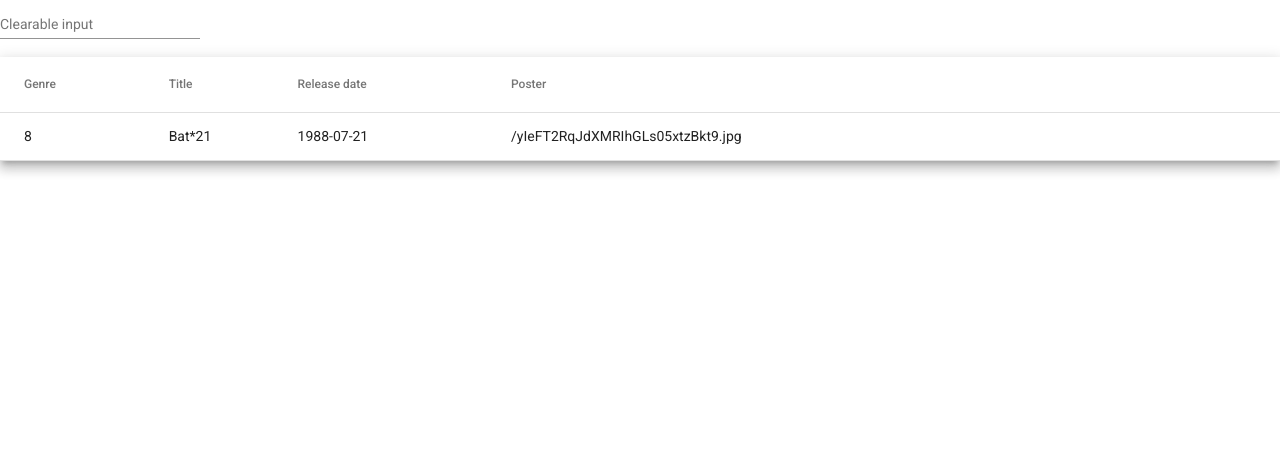
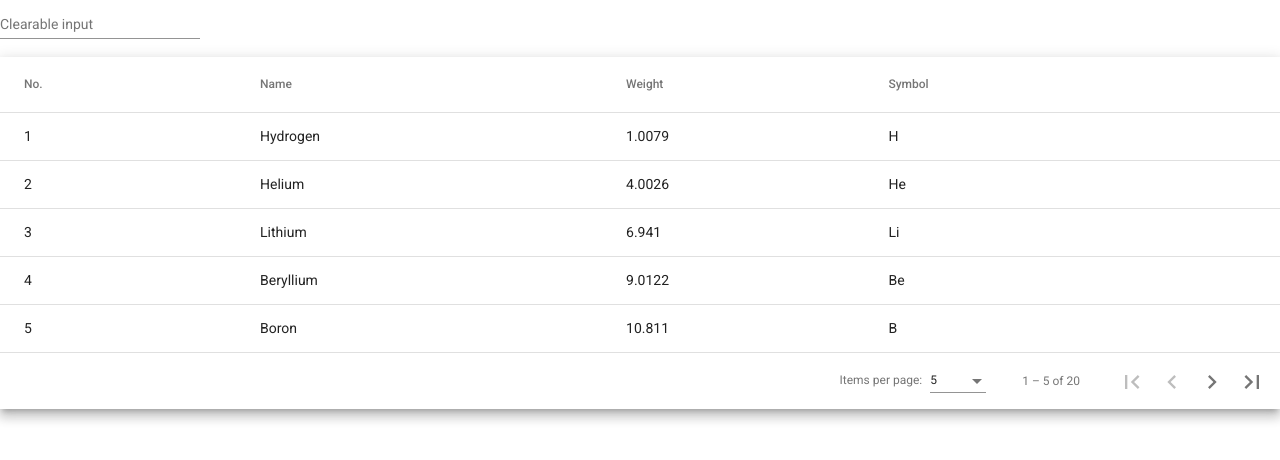
Before and after one commit to pixrael/tmdb, an Angular app in the folder tmdb/: page / in a window 1280 px wide. Shown: the top 460 px of the page. Built offline with nearby package versions, Linux system fonts and the light colour scheme.

Commit message:
added table with paginator

```diff
--- a/tmdb/src/app/app.module.ts
+++ b/tmdb/src/app/app.module.ts
@@ -9,6 +9,7 @@
 import { MatInputModule } from '@angular/material/input';
 import { MatButtonModule } from '@angular/material/button';
 import { MatIconModule } from '@angular/material/icon';
+import { MatPaginatorModule } from '@angular/material/paginator';
 import { ReactiveFormsModule } from '@angular/forms';
 
 
@@ -32,6 +33,7 @@
     MatTableModule,
     MatInputModule,
     MatIconModule,
+    MatPaginatorModule,
     ReactiveFormsModule
   ],
   providers: [],
--- a/tmdb/src/app/movie-results/movie-results.component.html
+++ b/tmdb/src/app/movie-results/movie-results.component.html
@@ -1,32 +1,33 @@
-<table mat-table [dataSource]="dataSource" class="mat-elevation-z8">
-
-   <!--- Note that these columns can be defined in any order.
-         The actual rendered columns are set as a property on the row definition" -->
+<div class="mat-elevation-z8">
+   <table mat-table [dataSource]="dataSource">
 
      <!-- Position Column -->
-   <ng-container matColumnDef="genreId">
-      <th mat-header-cell *matHeaderCellDef> Genre </th>
-      <td mat-cell *matCellDef="let element"> {{element.genreId}} </td>
+      <ng-container matColumnDef="position">
+       <th mat-header-cell *matHeaderCellDef> No. </th>
+       <td mat-cell *matCellDef="let element"> {{element.position}} </td>
      </ng-container>
 
      <!-- Name Column -->
-   <ng-container matColumnDef="title">
-      <th mat-header-cell *matHeaderCellDef> Title </th>
-      <td mat-cell *matCellDef="let element"> {{element.title}} </td>
+     <ng-container matColumnDef="name">
+       <th mat-header-cell *matHeaderCellDef> Name </th>
+       <td mat-cell *matCellDef="let element"> {{element.name}} </td>
      </ng-container>
 
      <!-- Weight Column -->
-   <ng-container matColumnDef="releaseDate">
-      <th mat-header-cell *matHeaderCellDef> Release date </th>
-      <td mat-cell *matCellDef="let element"> {{element.releaseDate}} </td>
+     <ng-container matColumnDef="weight">
+       <th mat-header-cell *matHeaderCellDef> Weight </th>
+       <td mat-cell *matCellDef="let element"> {{element.weight}} </td>
      </ng-container>
 
      <!-- Symbol Column -->
-   <ng-container matColumnDef="poster">
-      <th mat-header-cell *matHeaderCellDef> Poster </th>
-      <td mat-cell *matCellDef="let element"> {{element.poster}} </td>
+     <ng-container matColumnDef="symbol">
+       <th mat-header-cell *matHeaderCellDef> Symbol </th>
+       <td mat-cell *matCellDef="let element"> {{element.symbol}} </td>
      </ng-container>
 
      <tr mat-header-row *matHeaderRowDef="displayedColumns"></tr>
      <tr mat-row *matRowDef="let row; columns: displayedColumns;"></tr>
    </table>
+
+   <mat-paginator [pageSizeOptions]="[5, 10, 20]" showFirstLastButtons></mat-paginator>
+ </div>
--- a/tmdb/src/app/movie-results/movie-results.component.ts
+++ b/tmdb/src/app/movie-results/movie-results.component.ts
@@ -1,24 +1,40 @@
-import { Component, OnInit } from '@angular/core';
+import { Component, OnInit, ViewChild, AfterViewInit } from '@angular/core';
 import { MovieDataService } from '../services/movie-data/movie-data.service';
 
 import { filter } from 'rxjs/operators';
 
 import * as _ from 'lodash';
+import { MatTableDataSource } from '@angular/material/table';
+import { MatPaginator } from '@angular/material/paginator';
 
-export interface ResultElement {
-  title: string;
-  releaseDate: string;
-  poster: string;
-  genreId: number;
-  genreIds: number[];
+export interface PeriodicElement {
+  name: string;
+  position: number;
+  weight: number;
+  symbol: string;
 }
 
-const ELEMENT_DATA: ResultElement[] = [
-  {
-    releaseDate: '1988-07-21',
-    title: 'Bat*21', poster: '/yIeFT2RqJdXMRIhGLs05xtzBkt9.jpg', genreId: 8, genreIds: [1, 2]
-  },
-
+const ELEMENT_DATA: PeriodicElement[] = [
+  { position: 1, name: 'Hydrogen', weight: 1.0079, symbol: 'H' },
+  { position: 2, name: 'Helium', weight: 4.0026, symbol: 'He' },
+  { position: 3, name: 'Lithium', weight: 6.941, symbol: 'Li' },
+  { position: 4, name: 'Beryllium', weight: 9.0122, symbol: 'Be' },
+  { position: 5, name: 'Boron', weight: 10.811, symbol: 'B' },
+  { position: 6, name: 'Carbon', weight: 12.0107, symbol: 'C' },
+  { position: 7, name: 'Nitrogen', weight: 14.0067, symbol: 'N' },
+  { position: 8, name: 'Oxygen', weight: 15.9994, symbol: 'O' },
+  { position: 9, name: 'Fluorine', weight: 18.9984, symbol: 'F' },
+  { position: 10, name: 'Neon', weight: 20.1797, symbol: 'Ne' },
+  { position: 11, name: 'Sodium', weight: 22.9897, symbol: 'Na' },
+  { position: 12, name: 'Magnesium', weight: 24.305, symbol: 'Mg' },
+  { position: 13, name: 'Aluminum', weight: 26.9815, symbol: 'Al' },
+  { position: 14, name: 'Silicon', weight: 28.0855, symbol: 'Si' },
+  { position: 15, name: 'Phosphorus', weight: 30.9738, symbol: 'P' },
+  { position: 16, name: 'Sulfur', weight: 32.065, symbol: 'S' },
+  { position: 17, name: 'Chlorine', weight: 35.453, symbol: 'Cl' },
+  { position: 18, name: 'Argon', weight: 39.948, symbol: 'Ar' },
+  { position: 19, name: 'Potassium', weight: 39.0983, symbol: 'K' },
+  { position: 20, name: 'Calcium', weight: 40.078, symbol: 'Ca' },
 ];
 
 @Component({
@@ -26,16 +42,24 @@
   templateUrl: './movie-results.component.html',
   styleUrls: ['./movie-results.component.scss']
 })
-export class MovieResultsComponent implements OnInit {
-  displayedColumns: string[] = ['genreId', 'title', 'releaseDate', 'poster'];
-  dataSource = ELEMENT_DATA;
+export class MovieResultsComponent implements OnInit, AfterViewInit {
+
+  displayedColumns: string[] = ['position', 'name', 'weight', 'symbol'];
+  dataSource = new MatTableDataSource<PeriodicElement>(ELEMENT_DATA);
+
+  @ViewChild(MatPaginator) paginator: MatPaginator;
+
+
+
+  // displayedColumns: string[] = ['genreId', 'title', 'releaseDate', 'poster'];
+
 
   genresIds = [28, 12, 16, 35, 80, 99, 18, 10751, 14, 36, 27]; // this should como its own request
 
   constructor(private movieDataService: MovieDataService) { }
 
   ngOnInit(): void {
-    this.movieDataService.getMovies$().pipe(filter(movies => !!movies)).subscribe(movies => {
+    /* this.movieDataService.getMovies$().pipe(filter(movies => !!movies)).subscribe(movies => {
 
       const movs = movies.results.map(movie => {
         return {
@@ -46,13 +70,16 @@
         };
       });
 
-
-
       this.dataSource = this.groupByGenreIds(this.genresIds, movs);
 
-    });
+    }); */
 
   }
+
+  ngAfterViewInit(): void {
+    this.dataSource.paginator = this.paginator;
+  }
+
 
   mapGroupedMoviesToTable(groupedMovies): void {
     const mappedMovies = [];
@@ -63,7 +90,7 @@
 
     });
 
-    this.dataSource = mappedMovies;
+    // this.dataSource = mappedMovies;
   }
 
   private groupByGenreIds(genres, entries): any {
```
Lines whose indentation alone changed are shown as unchanged.
